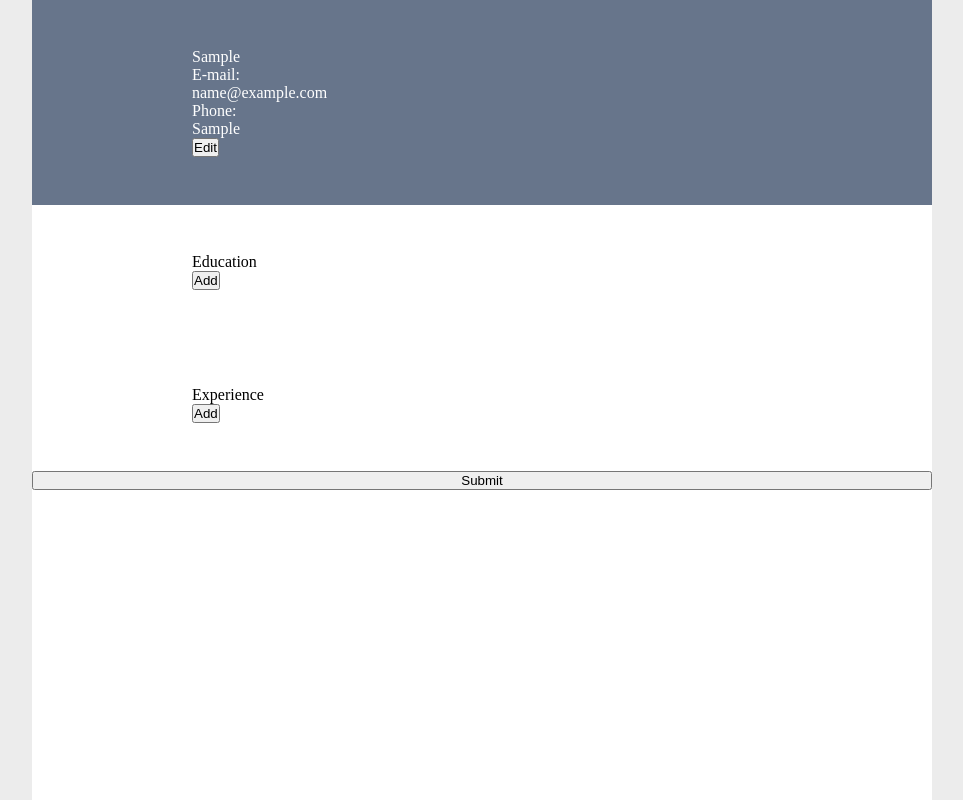
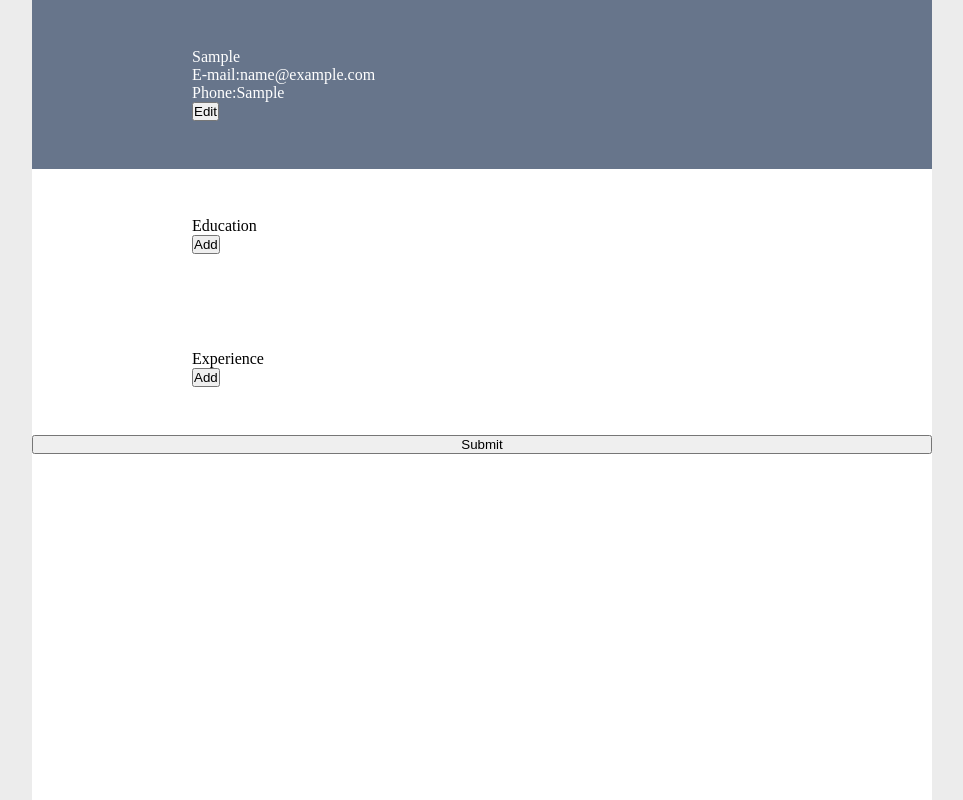
Before and after one commit to Sheishori/cv-creator, a React (Create React App) app: page / in a window 1280 px wide. Both pictures are taken after typing "Sample", "name@example.com", "Sample" into the empty fields and a click on the button "Save". Shown: the whole page, without its empty margins (158-1121 px from the left). Built offline with nearby package versions, Linux system fonts and the light colour scheme.

Commit message:
Turn personal info elements into inline rows

```diff
--- a/src/components/PersonalInfo.js
+++ b/src/components/PersonalInfo.js
@@ -72,9 +72,9 @@ class PersonalInfo extends React.Component {
 			/>
 		);
 
-		const nameDiv = <div>{state.name}</div>;
-		const emailDiv = <div>{state.email}</div>;
-		const phoneDiv = <div>{state.phone}</div>;
+		const nameDiv = <span>{state.name}</span>;
+		const emailDiv = <span>{state.email}</span>;
+		const phoneDiv = <span>{state.phone}</span>;
 		const submitButton = <button onClick={this.saveInfo}>Save</button>;
 		const editButton = <button onClick={this.editInfo}>Edit</button>;
 
--- a/src/styles/PersonalInfo.css
+++ b/src/styles/PersonalInfo.css
@@ -1,10 +1,5 @@
 ul {
 	list-style: none;
-}
-
-li {
-	display: flex;
-	flex-direction: column;
 }
 
 #PersonalInfo {
```
